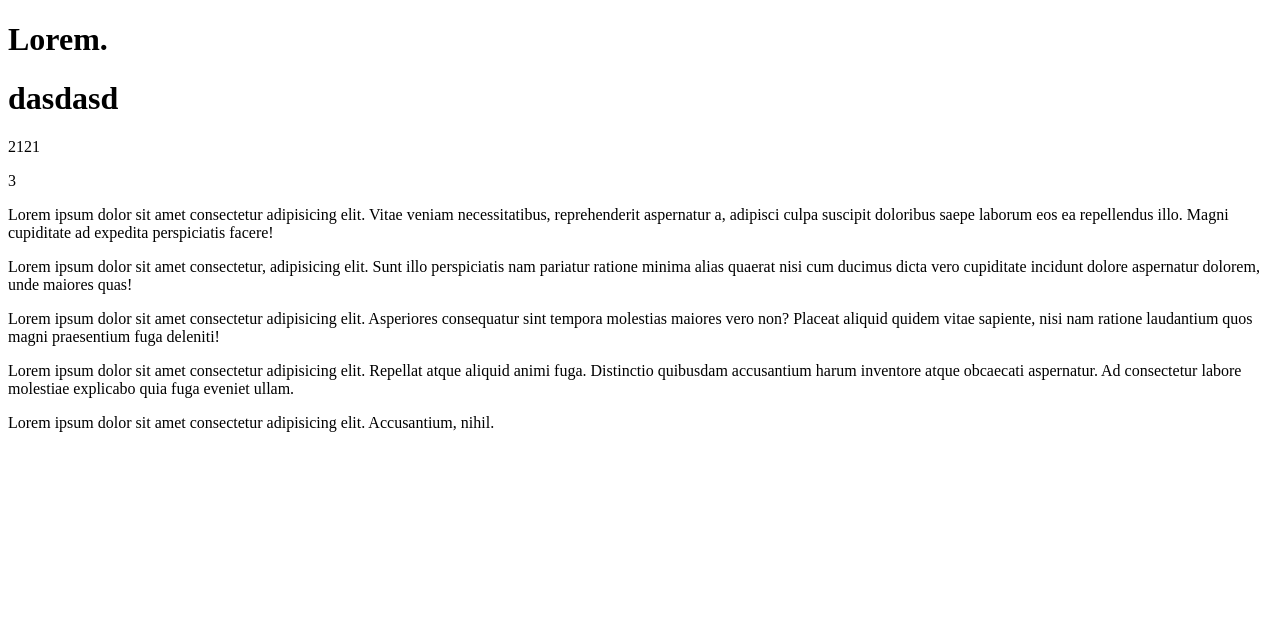
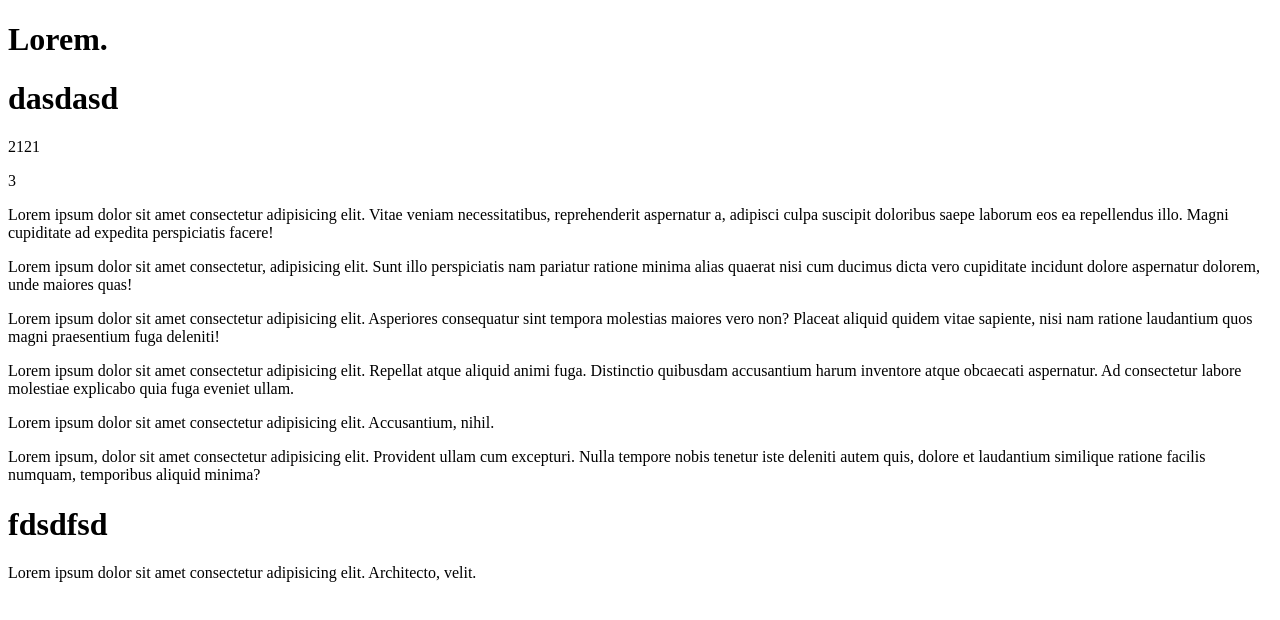
Before and after one commit to yuracode007/test-lesson5, a plain HTML site: page index.html in a window 1280 px wide. Drawn offline with Linux system fonts and the light colour scheme.

```diff
--- a/index.html
+++ b/index.html
@@ -25,7 +25,10 @@
         <p>Lorem ipsum dolor sit amet consectetur adipisicing elit. Repellat atque aliquid animi fuga. Distinctio
             quibusdam accusantium harum inventore atque obcaecati aspernatur. Ad consectetur labore molestiae explicabo
             quia fuga eveniet ullam.</p>
-            <p>Lorem ipsum dolor sit amet consectetur adipisicing elit. Accusantium, nihil.</p>
+        <p>Lorem ipsum dolor sit amet consectetur adipisicing elit. Accusantium, nihil.</p>
+        <p>Lorem ipsum, dolor sit amet consectetur adipisicing elit. Provident ullam cum excepturi. Nulla tempore nobis tenetur iste deleniti autem quis, dolore et laudantium similique ratione facilis numquam, temporibus aliquid minima?</p>
+        <h1>fdsdfsd</h1>
+        <p>Lorem ipsum dolor sit amet consectetur adipisicing elit. Architecto, velit.</p>
     </header>
 </body>
 
```
Also changed, not shown: 1 other file.
